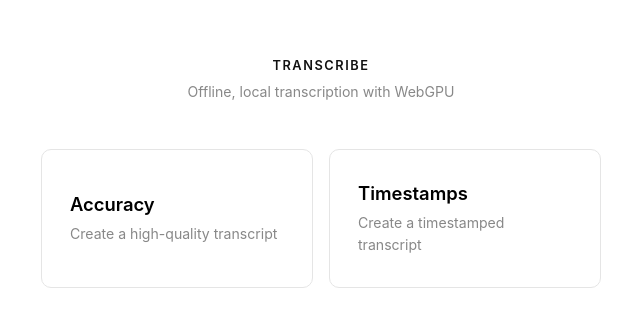
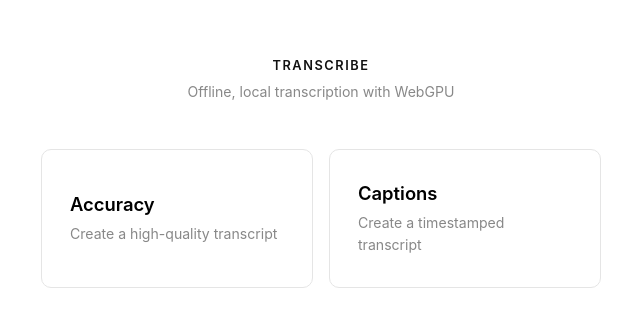
Before and after one commit to mathnasiumlakeland/transcribe, a React (Vite) app: page / in a window 1280 px wide. Shown: the part 227-554 px from the top of the page, without its empty margins (319-959 px from the left). Built offline with nearby package versions, Linux system fonts and the light colour scheme; the HTML template or start-up script is replaced by a standard one.

Commit message:
simplified site details and say captions now

```diff
--- a/index.html
+++ b/index.html
@@ -4,7 +4,7 @@
     <meta charset="UTF-8" />
     <meta name="viewport" content="width=device-width, initial-scale=1.0" />
     <link rel="icon" href="/favicon.svg" />
-    <title>Transcribe Static WebGPU</title>
+    <title>Transcribe</title>
   </head>
   <body>
     <div id="root"></div>
--- a/src/App.tsx
+++ b/src/App.tsx
@@ -659,7 +659,7 @@ function App() {
               <p>Create a high-quality transcript</p>
             </button>
             <button type="button" className="mode-card" onClick={() => selectMode("timestamps")}>
-              <h2>Timestamps</h2>
+              <h2>Captions</h2>
               <p>Create a timestamped transcript</p>
             </button>
           </div>
```
